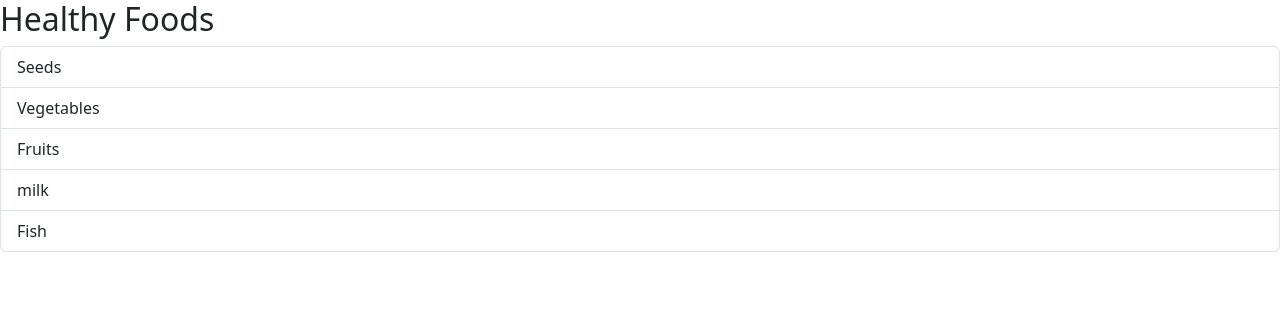
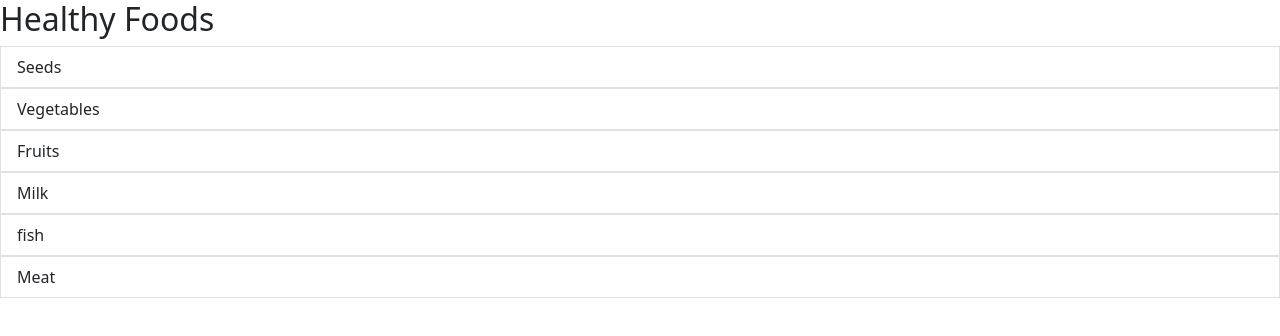
Before and after one commit to nurtajkhanam/KG-React-Practice, a React (Vite) app in the folder 18-Fragments/Learning fragments/: page / in a window 1280 px wide. Shown: the top 336 px of the page. Built offline with nearby package versions, Linux system fonts and the light colour scheme.

Commit message:
learning

```diff
--- a/18-Fragments/Learning fragments/src/App.jsx
+++ b/18-Fragments/Learning fragments/src/App.jsx
@@ -1,17 +1,17 @@
 import "./App.css";
 import "bootstrap/dist/css/bootstrap.min.css";
+import MapMethod from "./components/MapMethod";
+import ConditionRndr from "./components/ConditionRndr";
 
 const App = () => {
+  let food = ["Seeds", "Vegetables", "Fruits", "Milk", "fish", "Meat"];
+  // let food = [];
   return (
     <>
       <h2>Healthy Foods</h2>
-      <ul className="list-group">
-        <li className="list-group-item">Seeds</li>
-        <li className="list-group-item">Vegetables</li>
-        <li className="list-group-item">Fruits</li>
-        <li className="list-group-item">milk</li>
-        <li className="list-group-item">Fish </li>
-      </ul>
+
+      <MapMethod items={food} />
+      <ConditionRndr items={food} />
     </>
   );
 };
--- /dev/null
+++ b/18-Fragments/Learning fragments/src/components/ConditionRndr.jsx
@@ -0,0 +1,23 @@
+import React from "react";
+
+const ConditionRndr = (items) => {
+  // let food = [];
+  // let food = ["Seeds", "Vegetables", "Fruits", "Milk","fish", "Meat"];
+  //  let hungry = food.length === 0 ? <h4>i am still hungry</h4> : null;
+
+  return (
+    <>
+      {/* <h2>Healthy Foods</h2> */}
+      {items.length == 0 && <h4>i am hungry</h4>}
+      {/* <ul className="list-group">
+        {food.map((item) => (
+          <li key={item} className="list-group-item">
+            {item}
+          </li>
+        ))}
+      </ul> */}
+    </>
+  );
+};
+
+export default ConditionRndr;
--- /dev/null
+++ b/18-Fragments/Learning fragments/src/components/Dataprops.jsx
@@ -0,0 +1,12 @@
+import React from "react";
+
+const Dataprops = (props) => {
+  let { food } = props;
+  return (
+    <div>
+      <li className="list-group-item">{food}</li>
+    </div>
+  );
+};
+
+export default Dataprops;
--- /dev/null
+++ b/18-Fragments/Learning fragments/src/components/MapMethod.jsx
@@ -0,0 +1,15 @@
+import Dataprops from "./Dataprops";
+
+const MapMethod = ({ items }) => {
+  return (
+    <div>
+      <ul className="list-group">
+        {items.map((item) => (
+          <Dataprops key={item} food={item} />
+        ))}
+      </ul>
+    </div>
+  );
+};
+
+export default MapMethod;
```
